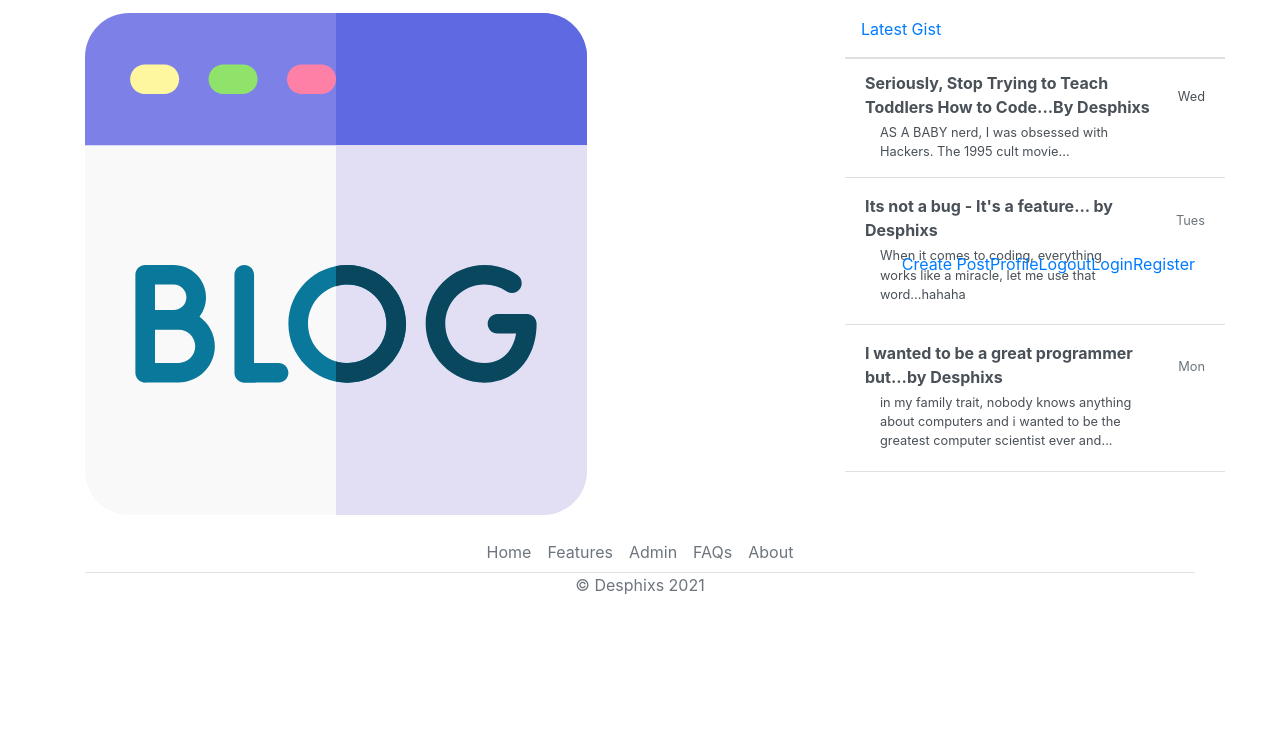
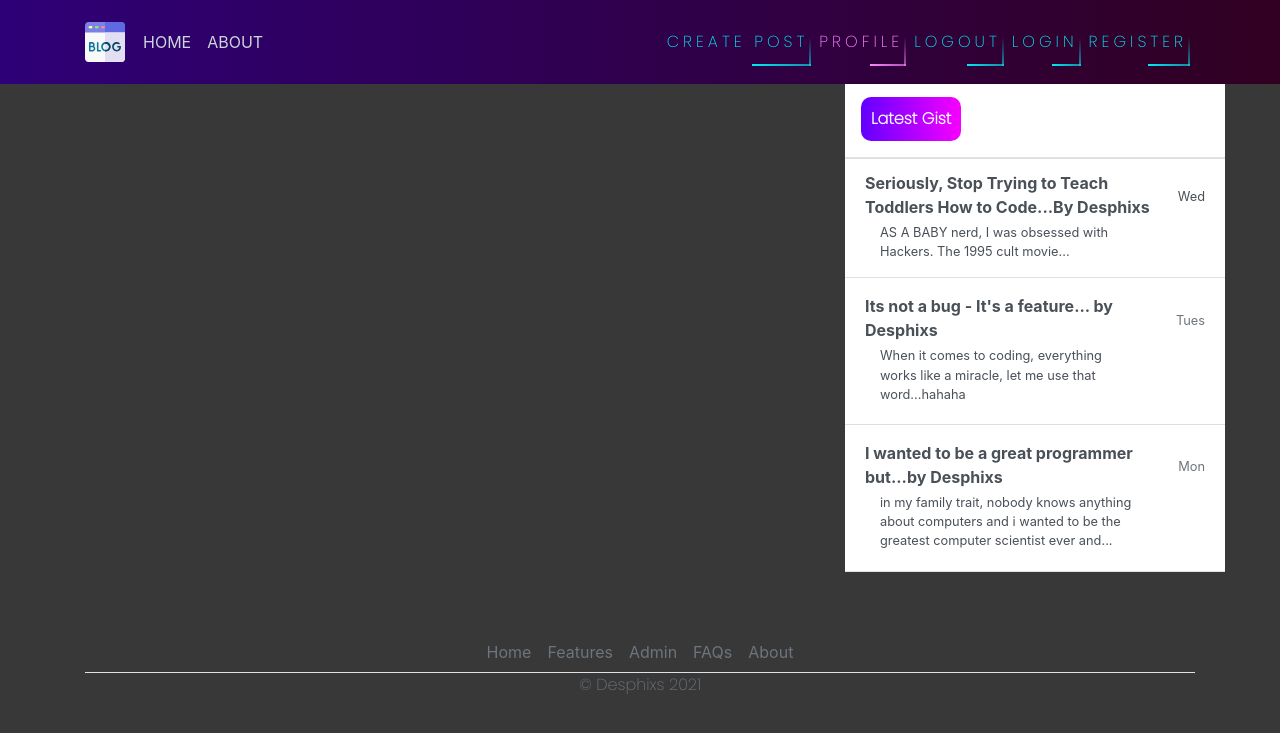
Before and after one commit to utsavgayawali/Complet-Blog-Application, a Django app: template templates/Base/base.html in a window 1280 px wide. Shown: the top 733 px of the page. Run offline with Django 5.2, Linux system fonts and the light colour scheme; the template is opened without the code that fills it, so the values that code supplies are empty; some libraries are stand-ins or nearby versions.

Commit message:
static files setup

```diff
--- /dev/null
+++ b/static/css/base.css
@@ -0,0 +1,265 @@
+body {
+     /* background: linear-gradient(to bottom right,#002f4b, #dc4225); */
+    /* color: #333333;  */
+    background-color: rgb(56, 56, 56);    /* background: linear-gradient(to bottom right,#002f4b,#dc4225); */
+    margin-top: 5rem;
+    background-size: contain;
+    background-repeat: no-repeat;
+  }
+
+
+  h1, h2, h3, h4, h5, h6, p {
+    color: #444444;
+    font-family: 'Poppins', sans-serif;
+  }
+
+  ul {
+    margin: 0;
+  }
+
+  .bg-steel {
+    /* background-color: #1a1a1a; */
+    background: linear-gradient(270deg,  rgb(49, 0, 33) 0%, rgb(46, 0, 119) 100%);
+
+  }
+
+  .site-header .navbar-nav .nav-link {
+    color: #cbd5db;
+  }
+
+  .site-header .navbar-nav .nav-link:hover {
+    color: #ffffff;
+  }
+
+  .site-header .navbar-nav .nav-link.active {
+    font-weight: 500;
+  }
+
+  .content-section {
+    background: #ffffff;
+    /* border-radius: 20px; */
+    padding: 10px 20px;
+    /* border: 1px solid #dddddd; */
+    border-radius: 10px;
+    margin-bottom: 20px;
+  }
+
+  .article-title {
+    color: #444444;
+  }
+
+  a.article-title:hover {
+    color: #9900ff;
+    text-decoration: none;
+  }
+
+  .article-content {
+    white-space: pre-line;
+  }
+
+  .article-img {
+    height: 65px;
+    width: 65px;
+    margin-right: 16px;
+  }
+
+  .article-metadata {
+    font-family: 'Poppins', sans-serif;
+    padding-bottom: 1px;
+    margin-bottom: 4px;
+    font-size: 13px;
+    border-bottom: 1px solid #e3e3e3
+  }
+
+  .article-metadata a:hover {
+    color: #333;
+    text-decoration: none;
+  }
+
+  .article-svg {
+    width: 25px;
+    height: 25px;
+    vertical-align: middle;
+  }
+
+  .account-img {
+    height: 125px;
+    width: 125px;
+    margin-right: 20px;
+    margin-bottom: 16px;
+  }
+
+  .account-heading {
+    font-size: 2.5rem;
+  }
+   svg{
+       width: 50px;
+       height: 50px;
+   }
+
+#auth-links{
+    font-family: 'Poppins', sans-serif;
+    position: relative;
+    display: inline-block;
+    padding: 12px 3px;
+    margin: 10px 0;
+    color: #03e9f4;
+    text-decoration: none;
+    text-transform: uppercase;
+    transition: 0.5s;
+    letter-spacing: 4px;
+    overflow: hidden;
+    margin-right: 5px;
+
+}
+#auth-links:hover{
+    font-weight: bold;
+    background: #03e9f4;
+    text-decoration: none;
+    color: #050801;
+    box-shadow: 0 0 5px #03e9f4,
+                0 0 25px #03e9f4,
+                0 0 50px #03e9f4,
+                0 0 200px #03e9f4;
+     -webkit-box-reflect:below 1px linear-gradient(transparent, #0005);
+}
+#auth-links:nth-child(1){
+    /* filter: hue-rotate(270deg); */
+}
+#auth-links:nth-child(2){
+    filter: hue-rotate(110deg);
+}
+#auth-links span{
+    position: absolute;
+    display: block;
+}
+#auth-links span:nth-child(1){
+    top: 0;
+    left: 0;
+    width: 100%;
+    height: 2px;
+    background: linear-gradient(90deg,transparent,#03e9f4);
+    animation: animate1 1s linear infinite;
+}
+@keyframes animate1{
+    0%{
+        left: -100%;
+    }
+    50%,100%{
+        left: 100%;
+    }
+}
+#auth-links span:nth-child(2){
+    top: -100%;
+    right: 0;
+    width: 2px;
+    height: 100%;
+    background: linear-gradient(180deg,transparent,#03e9f4);
+    animation: animate2 1s linear infinite;
+    animation-delay: 0.25s;
+}
+@keyframes animate2{
+    0%{
+        top: -100%;
+    }
+    50%,100%{
+        top: 100%;
+    }
+}
+#auth-links span:nth-child(3){
+    bottom: 0;
+    right: 0;
+    width: 100%;
+    height: 2px;
+    background: linear-gradient(270deg,transparent,#03e9f4);
+    animation: animate3 1s linear infinite;
+    animation-delay: 0.50s;
+}
+@keyframes animate3{
+    0%{
+        right: -100%;
+    }
+    50%,100%{
+        right: 100%;
+    }
+}
+#auth-links span:nth-child(4){
+    bottom: -100%;
+    left: 0;
+    width: 2px;
+    height: 100%;
+    background: linear-gradient(360deg,transparent,#03e9f4);
+    animation: animate4 1s linear infinite;
+    animation-delay: 0.75s;
+}
+@keyframes animate4{
+    0%{
+        bottom: -100%;
+    }
+    50%,100%{
+        bottom: 100%;
+    }
+}
+#gist-btn{
+    color: black;
+    background: linear-gradient(270deg, rgb(247, 0, 255) 0%, rgb(98, 0, 255) 100%);
+    padding: 10px;
+    color: white;
+    font-family: 'Poppins', sans-serif;
+    font-weight: bold;
+    border-radius: 10px;
+}
+#gist-btn:hover{
+    text-decoration: none;
+}
+
+.cardd{
+    box-shadow: 0 4px 18px 0 rgba(0, 0, 0, 0.849);
+    max-width: 700px;
+    margin: auto;
+    text-align: center;
+    border-radius: 30px;
+  }
+  #profile-h1{
+      color: rgb(255, 255, 255);
+      font-family: 'Poppins', sans-serif;
+
+  }
+  .title {
+    font-family: 'Poppins', sans-serif;
+    color: rgb(228, 228, 228);
+    font-size: 18px;
+  }
+
+  button {
+    font-family: 'Poppins', sans-serif;
+    border: none;
+    outline: 0;
+    display: inline-block;
+    padding: 8px;
+    color: white;
+    background-color: #000;
+    text-align: center;
+    cursor: pointer;
+    width: 100%;
+    font-size: 18px;
+    transition: 1s;
+    background: linear-gradient(270deg, rgb(247, 0, 255) 0%, rgb(98, 0, 255) 100%);
+  }
+
+  /* a {
+    text-decoration: none;
+    font-size: 22px;
+    color: black;
+  }
+
+  button:hover, a:hover {
+    opacity: 0.7;
+    background-color: rgb(3, 1, 5);
+  } */
+
+  #profile-img{
+    margin-top: 20px;
+    box-shadow: 0 14px 18px 0 rgba(0, 0, 0, 0.486);
+    border-radius: 50px;
+  }
--- a/templates/Base/about.html
+++ b/templates/Base/about.html
@@ -1,4 +1,4 @@
-{% extends 'blog/base.html' %}
+{% extends 'Blog/base.html' %}
 {% block content %}
     <div class="container" style="background: white; padding: 20px; margin-top: 10px; border-radius: 20px;">
         <h1>Blog About</h1>
--- a/templates/Base/base.html
+++ b/templates/Base/base.html
@@ -9,7 +9,7 @@
 
     <!-- Bootstrap CSS -->
     <link rel="stylesheet" href="https://maxcdn.bootstrapcdn.com/bootstrap/4.0.0/css/bootstrap.min.css" integrity="sha384-Gn5384xqQ1aoWXA+058RXPxPg6fy4IWvTNh0E263XmFcJlSAwiGgFAW/dAiS6JXm" crossorigin="anonymous">
-    <link rel="stylesheet" href="{% static 'blog/main.css' %}">
+    <link rel="stylesheet" href="{% static 'css/base.css' %}">
     <link href="https://fonts.googleapis.com/css2?family=Poppins:wght@200&display=swap" rel="stylesheet">
 </head>
 <body>
@@ -23,8 +23,8 @@
           </buttwon>
           <div class="collapse navbar-collapse" id="navbarToggle">
             <div class="navbar-nav mr-auto">
-              <a class="nav-item nav-link" href="{% url 'blog-home' %}">HOME</a>
-              <a class="nav-item nav-link" href="{% url 'blog-about' %}">ABOUT</a>
+              <a class="nav-item nav-link" href="">HOME</a>
+              <a class="nav-item nav-link" href="">ABOUT</a>
             </div>
             <!-- Navbar Right Side -->
             <div class="navbar-nav">
@@ -32,7 +32,7 @@
               <a class="nav-item nav-link" href="#">Register</a> -->
               <!-- <button class="noselect">Create Post</button> -->
 <!--                <h3 style="color: white;">Hello {{request.user}}</h3>-->
-                <a href="{% url 'blog-new' %}" id="auth-links">
+                <a href="" id="auth-links">
                 <span></span>
                 <span></span>
                 <span></span>
--- a/templates/Base/home.html
+++ b/templates/Base/home.html
@@ -1,4 +1,4 @@
-{% extends 'Blog/base.html' %}
+{% extends 'Base/base.html' %}
 {% block content %}
         <article class="media content-section">
             <img class="rounded-cirlce article-img" src="" alt="">
@@ -12,5 +12,4 @@
             </div>
             <br>
           </article>
-    {% endfor  %}
 {% endblock content %}
```
Also changed, not shown: blog_f/settings.py (+6 -1 lines).
